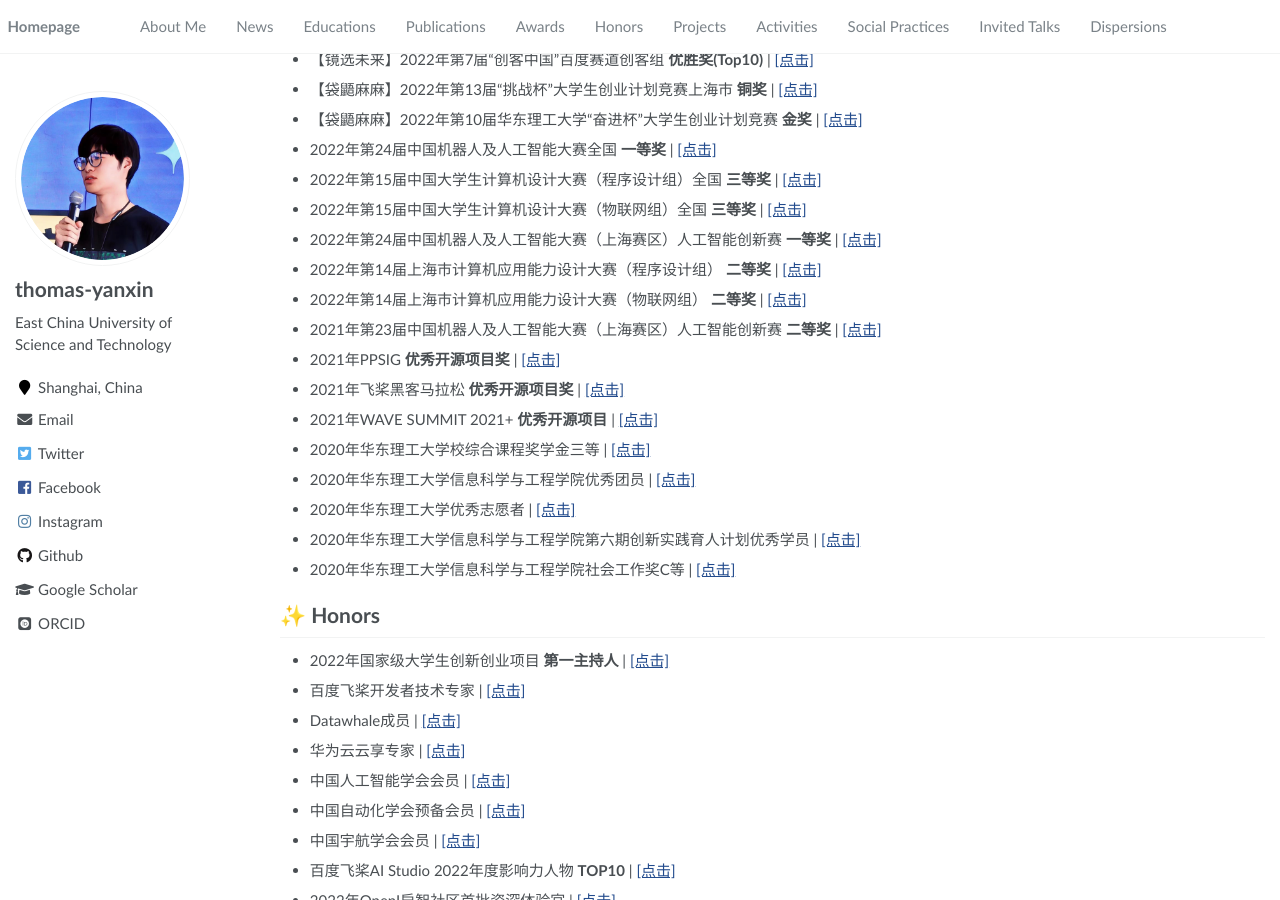
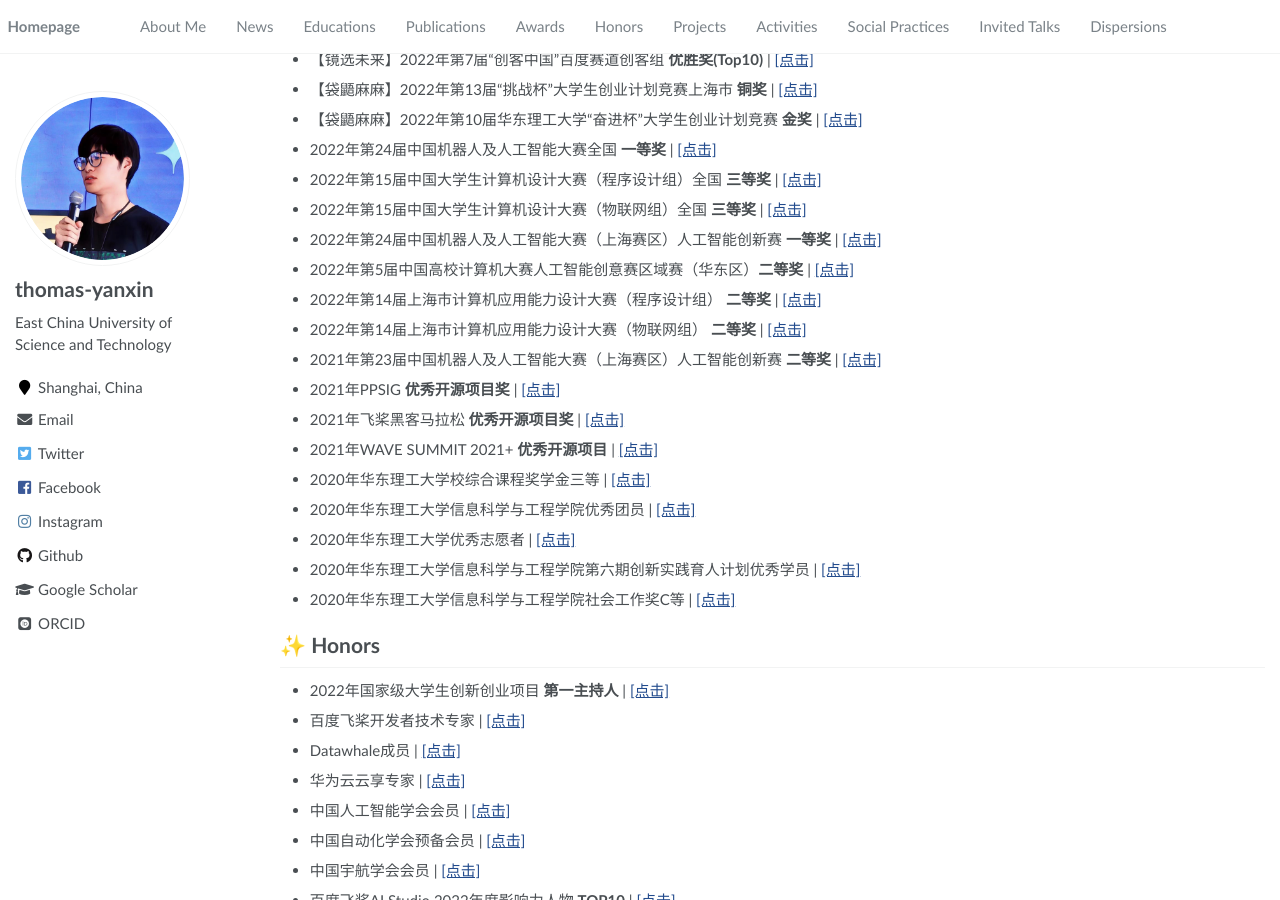
Before and after one commit to thomas-yanxin/thomas-yanxin.github.io, a Jekyll site: the page built from _pages/about.md, in a window 1280 px wide and 900 px high, scrolled down 863 px. Built offline with Jekyll 4.4.1, drawn with Linux system fonts in a browser that asks for light colours; some web fonts are replaced.

Commit message:
Update about.md

```diff
--- a/_pages/about.md
+++ b/_pages/about.md
@@ -60,6 +60,8 @@ redirect_from:
 - 2022年第15届中国大学生计算机设计大赛（物联网组）全国 <strong>三等奖</strong> \| [\[点击\]](https://github.com/thomas-yanxin/thomas-yanxin.github.io/blob/master/proof/2022%E5%B9%B4%E7%AC%AC15%E5%B1%8A%E4%B8%AD%E5%9B%BD%E5%A4%A7%E5%AD%A6%E7%94%9F%E8%AE%A1%E7%AE%97%E6%9C%BA%E8%AE%BE%E8%AE%A1%E5%A4%A7%E8%B5%9B%EF%BC%88%E7%89%A9%E8%81%94%E7%BD%91%E7%BB%84%EF%BC%89%E5%85%A8%E5%9B%BD%E4%B8%89%E7%AD%89%E5%A5%96.jpg)
 
 - 2022年第24届中国机器人及人工智能大赛（上海赛区）人工智能创新赛 <strong>一等奖</strong> \| [\[点击\]](https://github.com/thomas-yanxin/thomas-yanxin.github.io/blob/master/proof/%E7%9B%96%E7%AB%A0%E5%85%AC%E7%A4%BA-%E4%B8%8A%E6%B5%B7%E8%B5%9B%E5%8C%BA%E6%8B%9F%E8%8E%B7%E5%A5%96%E5%90%8D%E5%8D%95%E5%85%AC%E7%A4%BA%E7%9A%84%E9%80%9A%E7%9F%A5.pdf)
+
+- 2022年第5届中国高校计算机大赛人工智能创意赛区域赛（华东区）<strong>二等奖</strong> \| [\[点击\]]()
 
 - 2022年第14届上海市计算机应用能力设计大赛（程序设计组） <strong>二等奖</strong> \| [\[点击\]](/proof/)
 
```
